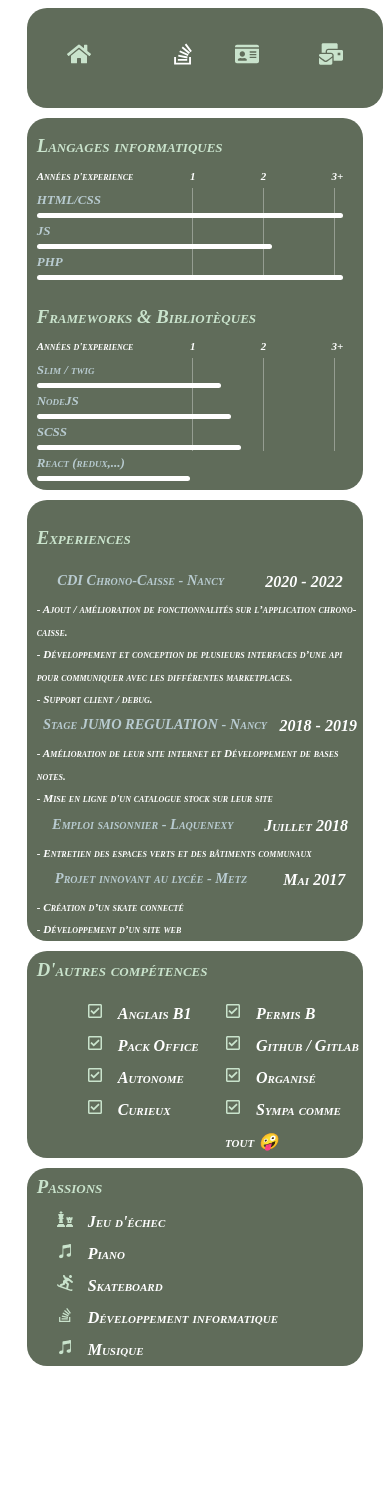
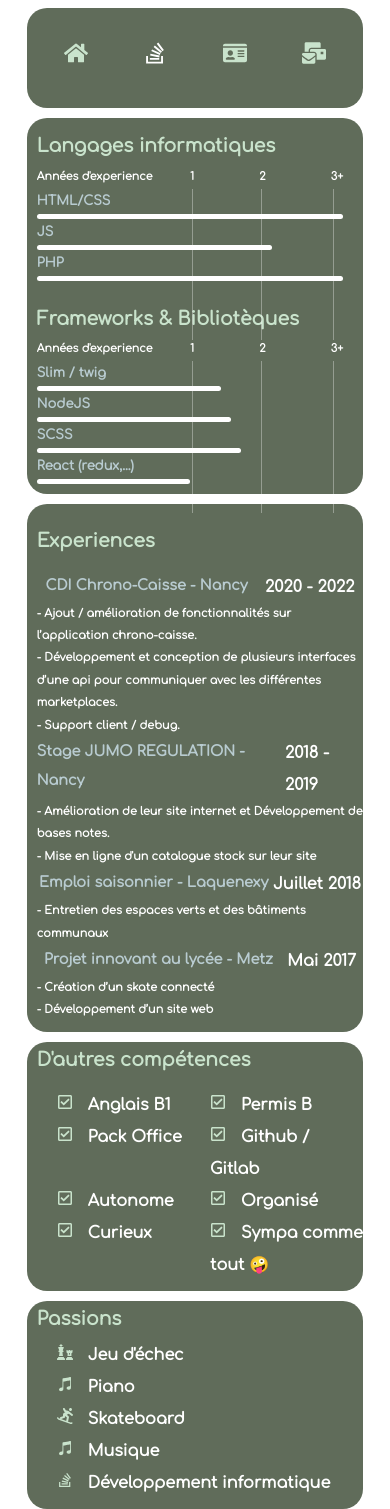
Before and after one commit to Thebas57/CVReact, a React (Create React App) app: page /skills in a window 390 px wide. Before the commit the page ends 1366 px from the top, so only its background shows below. Built offline with nearby package versions, Linux system fonts and the light colour scheme.

Commit message:
modif mobile et ajout dv

```diff
--- a/src/components/Portfolio.js
+++ b/src/components/Portfolio.js
@@ -23,7 +23,7 @@ const Portfolio = () => {
         </TrackVisibility>
       </div>
       <h3>Développeur full-stack</h3>
-      <a href="path_to_file" download="proposed_file_name">
+      <a href="./cv/cv.pdf" download="CV Théo HELF">
         Télécharger mon CV
       </a>
     </div>
--- a/src/components/Portfolio/Project.js
+++ b/src/components/Portfolio/Project.js
@@ -8,9 +8,9 @@ const Project = ({ prop }) => {
     <div className="project-card">
       <div className="project-header-logo">
         {prop.languages.map((language) => {
-          if (language === "javascript") return <FaJsSquare key={language}/>;
-          else if (language === "css") return <FaCss3 key={language}/>;
-          else if (language === "react") return <FaReact key={language}/>;
+          if (language === "javascript") return <FaJsSquare key={language} />;
+          else if (language === "css") return <FaCss3 key={language} />;
+          else if (language === "react") return <FaReact key={language} />;
           else return null;
         })}
       </div>
@@ -18,7 +18,17 @@ const Project = ({ prop }) => {
       <div className="project-img">
         <img src={prop.picture} alt="projectimg" />
       </div>
-      <div className="project-footer" onClick={(e) => setShowInfo(!showInfo)}>
+      <div
+        className="project-footer"
+        onClick={(e) => {
+          setShowInfo(!showInfo);
+          window.top.window.scrollTo({
+            top: 0,
+            left: 0,
+            behavior: "smooth",
+          });
+        }}
+      >
         <FaPlusCircle />
       </div>
       {showInfo && (
--- a/src/components/Projects.js
+++ b/src/components/Projects.js
@@ -8,14 +8,17 @@ const Projects = () => {
     {
       id: 1,
       value: "javascript",
+      name : "Javascript"
     },
     {
       id: 2,
       value: "react",
+      name : "React"
     },
     {
       id: 3,
       value: "css",
+      name : "Css"
     },
   ];
   return (
@@ -34,7 +37,7 @@ const Projects = () => {
                 }
               ></span>
               <span key={filter.id} className="filter-info">
-                {filter.value}
+                {filter.name}
               </span>
             </div>
           );
--- a/src/components/skills/Passions.js
+++ b/src/components/skills/Passions.js
@@ -23,12 +23,12 @@ const Passions = () => {
           <span className="passions-details">Skateboard</span>
         </span>
         <span>
+          <FaItunesNote />
+          <span className="passions-details">Musique</span>
+        </span>
+        <span>
           <FaStackOverflow />
           <span className="passions-details">Développement informatique</span>
-        </span>
-        <span>
-          <FaItunesNote />
-          <span className="passions-details">Musique</span>
         </span>
       </div>
     </div>
--- a/src/styles/_settings.scss
+++ b/src/styles/_settings.scss
@@ -1,10 +1,12 @@
-$color-1: #B8CBD0;
-$color-2:#C9E3CC;
-$color-3:#B0B9A8;
-$color-4:#606C5A;
-$color-5:#424340;
+$color-1: #b8cbd0;
+$color-2: #c9e3cc;
+$color-3: #b0b9a8;
+$color-4: #606c5a;
+$color-5: #424340;
 
-.App{
+@import url("https://fonts.googleapis.com/css?family=Comfortaa");
+
+.App {
   width: 90%;
   background-color: white;
   display: grid;
@@ -13,7 +15,8 @@ $color-5:#424340;
   margin: 0 auto;
   font: italic small-caps bold 16px/2 cursive;
   color: $color-2;
-    @media screen  and (max-width:1200px){
+  @media screen and (max-width: 1200px) {
     grid-template-columns: 1fr;
+    font:bold 16px/2 "Comfortaa";
   }
 }
--- a/src/styles/components/_navbar.scss
+++ b/src/styles/components/_navbar.scss
@@ -4,7 +4,6 @@
   border-radius: 20px;
   padding: 10px;
   @media screen and (max-width: 1200px) {
-    width: 100%;
     height: auto;
   }
   .header-nav {
@@ -55,6 +54,9 @@
           color: white;
           transform: translateX(10px);
           transition: all 0.2s ease-out;
+          @media screen and (max-width: 800px) {
+            transform: translateX(0px);
+          }
         }
       }
     }
@@ -97,6 +99,9 @@
   .activ-navlink{
     color: white !important;
     transform: translateX(20px);
+    @media screen and (max-width: 800px) {
+      transform: translateX(0px);
+    }
   }
   .navlink{
     color: inherit;
--- a/src/styles/components/_portfolio.scss
+++ b/src/styles/components/_portfolio.scss
@@ -7,6 +7,9 @@
   //gradient background
   background: linear-gradient(115deg, $color-4 20%, $color-5 100%);
   width: 100%;
+  @media screen and (max-width: 1200px) {
+    width: auto;
+  }
   min-height: 500px;
   position: relative;
   overflow: hidden;
--- a/src/styles/components/_projects.scss
+++ b/src/styles/components/_projects.scss
@@ -36,7 +36,7 @@
     border-radius: 20px;
     height: 92%;
     @media screen and (max-width: 1200px) {
-      height: auto;
+      height: 100%;
     }
     display: flex;
     justify-content: space-around;
@@ -46,7 +46,8 @@
       background-color: $color-2;
       width: 32%;
       @media screen and (max-width: 1200px) {
-        height: 250px;
+        height: auto !important;
+        max-height: inherit;
       }
       @media screen and (max-width: 800px) {
         width: 100%;
@@ -60,6 +61,7 @@
         text-align: center;
       }
       .project-header-titre {
+        text-align: center;
         color: $color-4;
         font-size: 20px;
       }
@@ -96,7 +98,7 @@
           position: relative;
           top: 25%;
           width: 600px;
-          @media screen and (max-width:800px){
+          @media screen and (max-width: 800px) {
             width: 60%;
           }
           margin: 0 auto;
@@ -119,6 +121,11 @@
           display: flex;
           justify-content: space-around;
           margin: 1rem 0;
+          @media screen and (max-width: 800px) {
+            flex-wrap: wrap;
+            margin-top: 0px;
+            padding-bottom: 10px;
+          }
         }
         h2 {
           text-align: left;
--- a/src/styles/components/_skills.scss
+++ b/src/styles/components/_skills.scss
@@ -59,6 +59,9 @@
             @media screen  and (max-width: 1200px){
               height: 11%;
             }
+            @media screen  and (max-width: 800px){
+              height: 18%;
+            }
           }
         }
       }
@@ -96,6 +99,7 @@
     background-color: $color-4;
     border-radius: 20px;
     padding-left: 10px;
+    padding-bottom: 10px;
     .experiences-content {
       display: flex;
       flex-direction: column;
@@ -142,6 +146,9 @@
       @media screen  and (max-width: 1200px){
         padding-left: 20px;
       }
+      @media screen  and (max-width: 800px){
+        padding-bottom: 10px;
+      }
       svg {
         margin-right: 15px;
       }
@@ -166,6 +173,10 @@
       @media screen  and (max-width: 1200px){
         margin-left: 50px;
       }
+      @media screen  and (max-width: 800px){
+        margin-left: 20px;
+        padding-bottom: 10px;;
+      }
       svg {
         margin-right: 15px;
       }
```
Also changed, not shown: 1 other file (tests, documents, lock files or other folders). Lines whose indentation alone changed are shown as unchanged.
